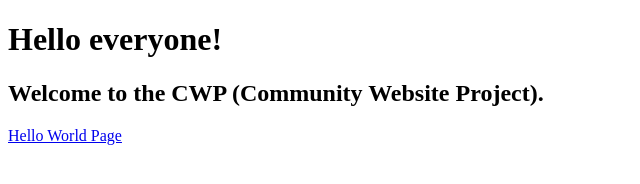
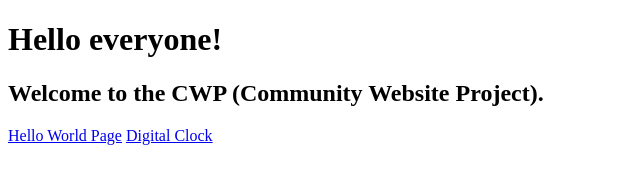
Before and after one commit to zomops/CWP, a plain HTML site: page index.html in a window 1280 px wide. Shown: the whole page, without its empty margins (0-640 px from the left). Drawn offline with Linux system fonts and the light colour scheme.

Commit message:
Update index.html

```diff
--- a/index.html
+++ b/index.html
@@ -1,8 +1,11 @@
 <!DOCTYPE html>
 <html>
   <body>
+
     <h1>Hello everyone!</h1>
     <h2>Welcome to the CWP (Community Website Project).</h2>
     <a href=/CWP/helloworld.html>Hello World Page</a>
+        <a href=/CWP/time.html>Digital Clock</a>
+
   </body>
 </html>
```
